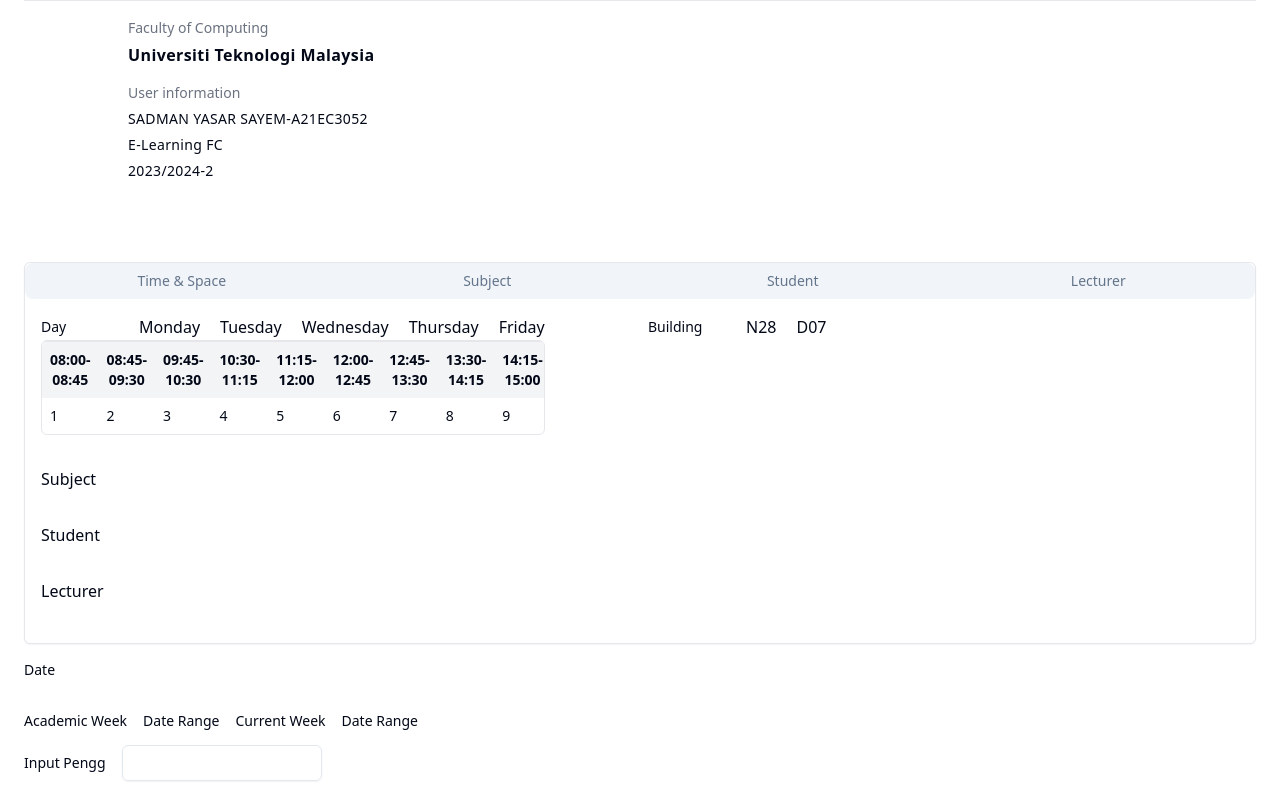
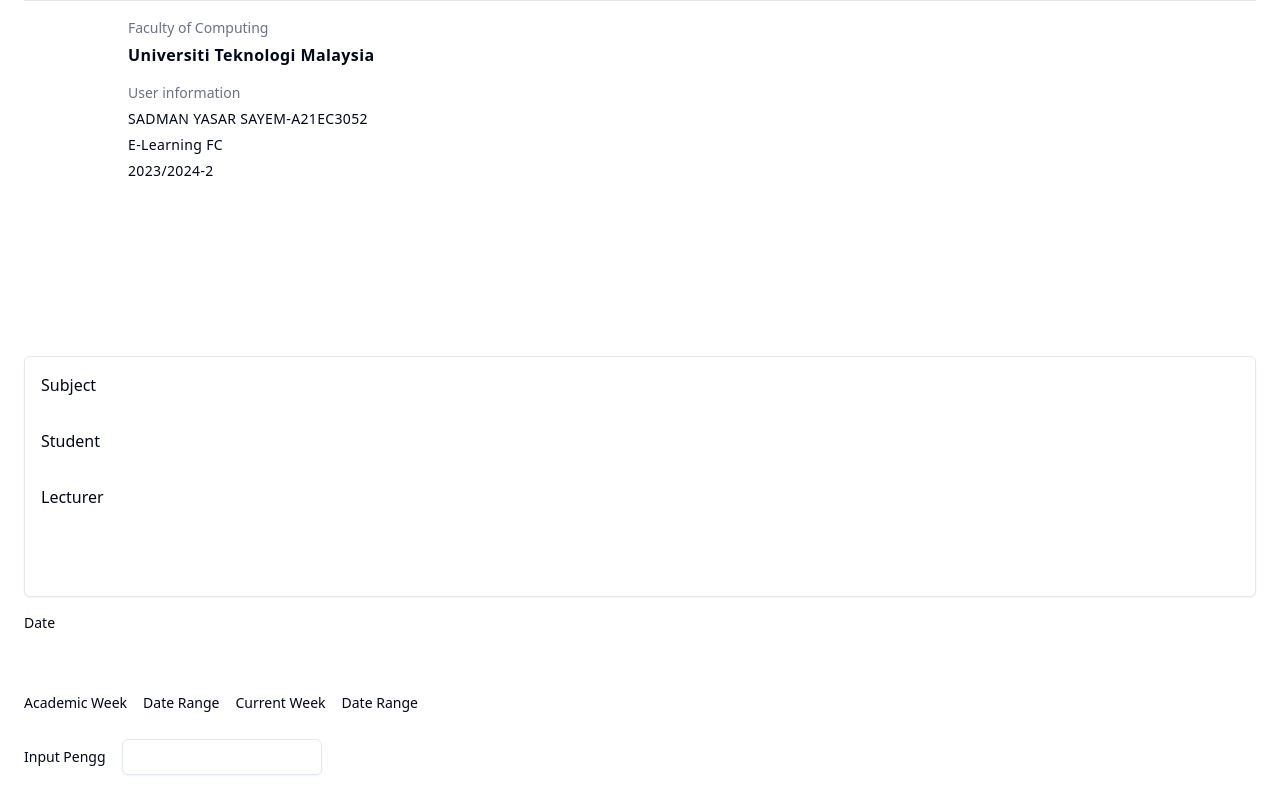
Before and after one commit to SadmanYasar/UTM_AD_TIMETABLE_REACT, a React (Vite) app: page /analysis in a window 1280 px wide. Built offline with nearby package versions, Linux system fonts and the light colour scheme.

Commit message:
chore: Remove commented out code and update UI in analysis and profile routes

```diff
--- a/src/routes/analysis.tsx
+++ b/src/routes/analysis.tsx
@@ -36,13 +36,13 @@
                 <div className="border border-gray-200 bg-white shadow-sm rounded-md dark:border-gray-800 dark:bg-gray-950 dark:shadow-md">
                     <div className="overflow-auto">
                         <Tabs>
-                            <TabsList className="flex-1 grid w-full grid-cols-4">
+                            {/* <TabsList className="flex-1 grid w-full grid-cols-4">
                                 <TabsTrigger index={0}>Time & Space</TabsTrigger>
                                 <TabsTrigger index={1}>Subject</TabsTrigger>
                                 <TabsTrigger index={2}>Student</TabsTrigger>
                                 <TabsTrigger index={3}>Lecturer</TabsTrigger>
-                            </TabsList>
-                            <div>
+                            </TabsList> */}
+                            {/* <div>
                                 <div className="p-4">
                                     <div className="grid w-full gap-4 md:grid-cols-2">
                                         <div className="flex items-center gap-4">
@@ -104,7 +104,7 @@
                                         </table>
                                     </div>
                                 </div>
-                            </div>
+                            </div> */}
                             <div>
                                 <div className="p-4">Subject</div>
                             </div>
--- a/src/routes/profile.tsx
+++ b/src/routes/profile.tsx
@@ -33,10 +33,10 @@
 
     return (
         <div className="flex flex-col min-h-screen mx-auto max-w-2xl gap-4 p-4">
-            <div className="border-t flex items-center justify-center p-6 lg:border-t-0 lg:p-10">
+            <div className="border-t flex items-center justify-center p-6 lg:border-t-0">
                 <img
                     alt="University Logo"
-                    className="mb-4 w-48 object-cover"
+                    className="w-48 object-cover"
                     src="https://encrypted-tbn0.gstatic.com/images?q=tbn:ANd9GcRdExRbVfBQxzHmteLr1aZzLLmaKfv81HZJ4HMFEpH72Q&s"
                 />
             </div>
```
